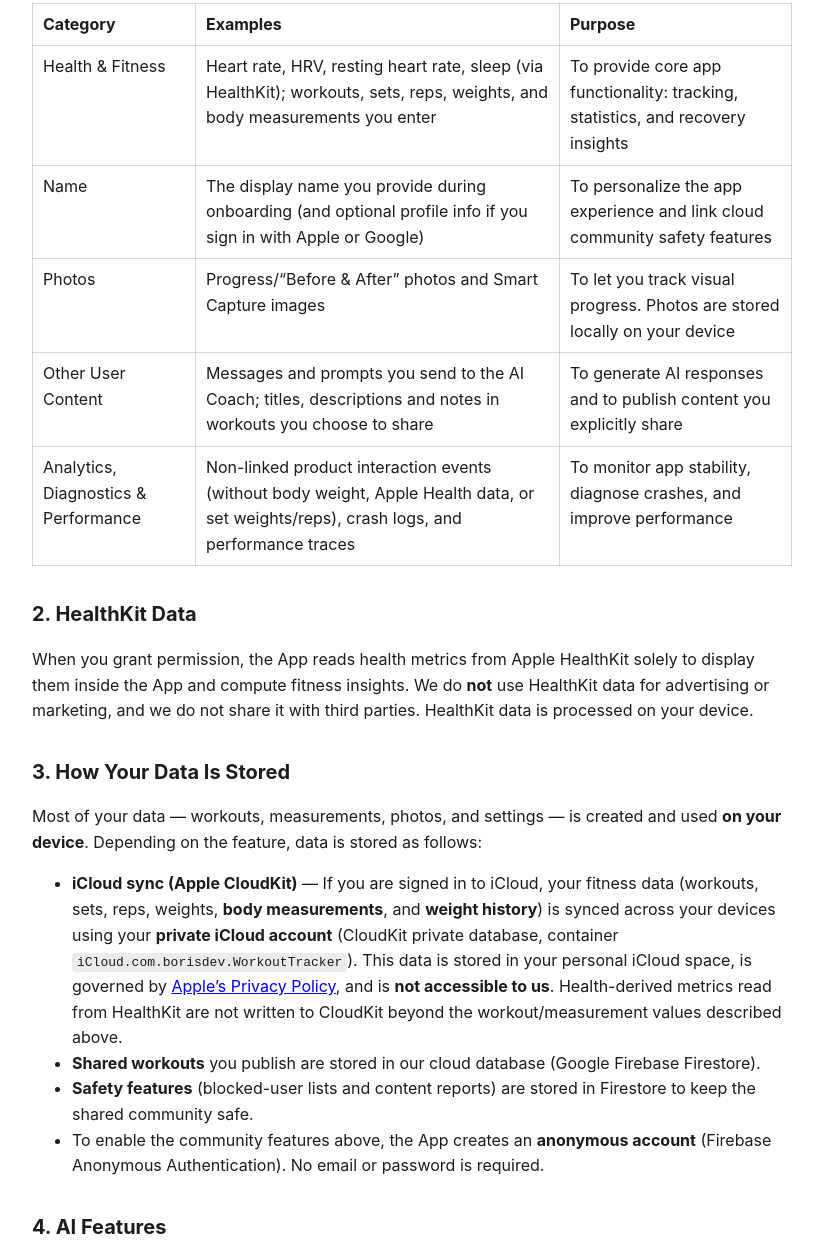
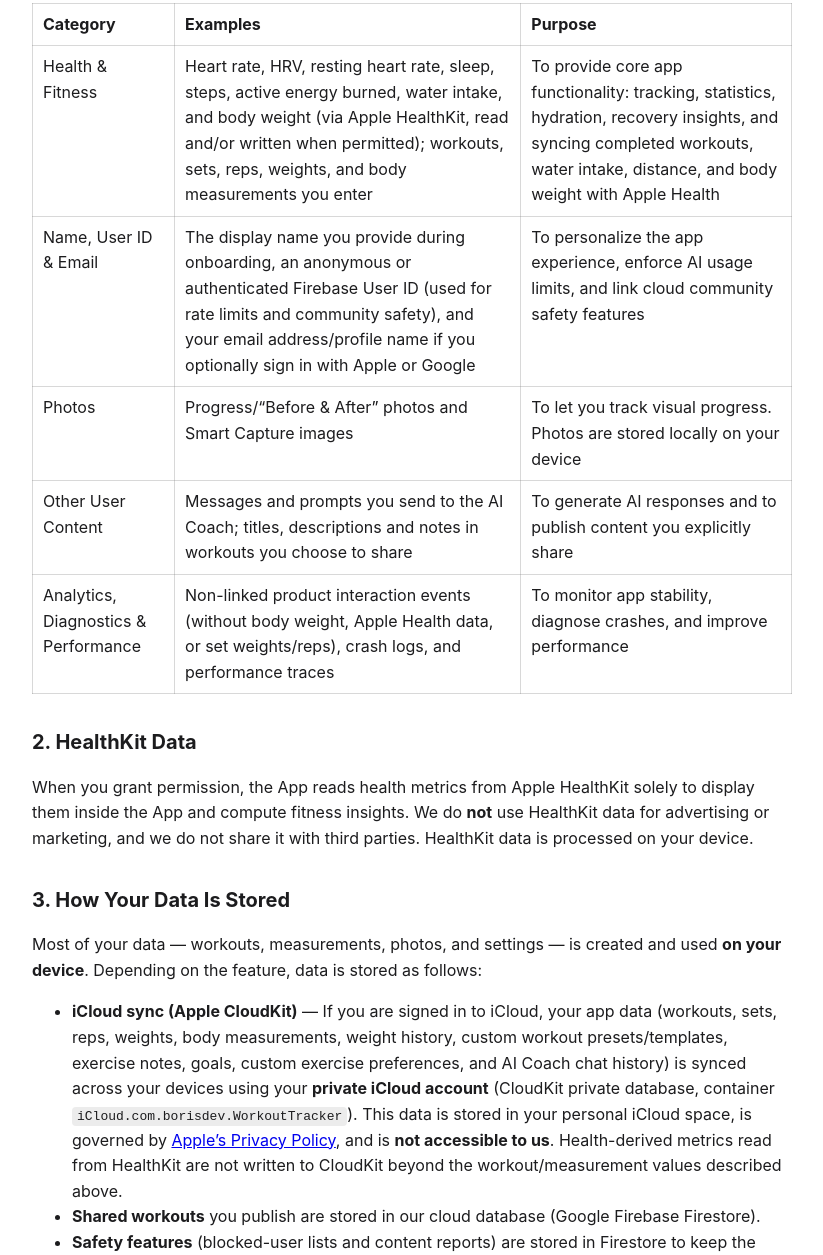
Before and after one commit to Borisserz/workouttracker-privacy, a plain HTML site: page index.html in a window 1280 px wide. Shown: the part 328-1583 px from the top of the page, without its empty margins (228-1051 px from the left). Drawn offline with Linux system fonts and the light colour scheme.

Commit message:
docs(privacy): align AI Workout policy with App Store Privacy Details and HealthKit/CloudKit audit

```diff
--- a/index.html
+++ b/index.html
@@ -25,7 +25,7 @@ th, td { border: 1px solid rgba(127,127,127,0.3); padding: 8px 10px; text-align:
 </head>
 <body>
 <h1>Privacy Policy — AI Workout</h1>
-<p class="muted">Last updated: 17 November 2026</p>
+<p class="muted">Last updated: 18 November 2026</p>
 
 <p>
 This Privacy Policy explains how AI Workout (listed on the App Store as “AI Workout Coach &amp; Gym Tracker”, “the App”, “we”, “us”),
@@ -39,14 +39,13 @@ App you agree to the practices described below.
 <tr><th>Category</th><th>Examples</th><th>Purpose</th></tr>
 <tr>
 <td>Health &amp; Fitness</td>
-<td>Heart rate, HRV, resting heart rate, sleep (via HealthKit); workouts,
-sets, reps, weights, and body measurements you enter</td>
-<td>To provide core app functionality: tracking, statistics, and recovery insights</td>
+<td>Heart rate, HRV, resting heart rate, sleep, steps, active energy burned, water intake, and body weight (via Apple HealthKit, read and/or written when permitted); workouts, sets, reps, weights, and body measurements you enter</td>
+<td>To provide core app functionality: tracking, statistics, hydration, recovery insights, and syncing completed workouts, water intake, distance, and body weight with Apple Health</td>
 </tr>
 <tr>
-<td>Name</td>
-<td>The display name you provide during onboarding (and optional profile info if you sign in with Apple or Google)</td>
-<td>To personalize the app experience and link cloud community safety features</td>
+<td>Name, User ID &amp; Email</td>
+<td>The display name you provide during onboarding, an anonymous or authenticated Firebase User ID (used for rate limits and community safety), and your email address/profile name if you optionally sign in with Apple or Google</td>
+<td>To personalize the app experience, enforce AI usage limits, and link cloud community safety features</td>
 </tr>
 <tr>
 <td>Photos</td>
@@ -82,8 +81,9 @@ do not share it with third parties. HealthKit data is processed on your device.
 <ul>
   <li>
     <strong>iCloud sync (Apple CloudKit)</strong> — If you are signed in to iCloud, your
-    fitness data (workouts, sets, reps, weights, <strong>body measurements</strong>, and
-    <strong>weight history</strong>) is synced across your devices using your
+    app data (workouts, sets, reps, weights, body measurements, weight history,
+    custom workout presets/templates, exercise notes, goals, custom exercise
+    preferences, and AI Coach chat history) is synced across your devices using your
     <strong>private iCloud account</strong> (CloudKit private database, container
     <code>iCloud.com.borisdev.WorkoutTracker</code>). This data is stored in your personal
     iCloud space, is governed by
@@ -97,7 +97,7 @@ do not share it with third parties. HealthKit data is processed on your device.
 </ul>
 <h2>4. AI Features</h2>
 <p>
-When you use AI Coach or AI generation features (after accepting the in-app AI consent notice), the prompts and non-sensitive training context you submit (body weight and Apple Health data are never sent) are transmitted over HTTPS to our backend (Google Cloud Functions) and routed via OpenRouter to third-party AI language models to generate a response. When you publish a shared workout, its title, description, and exercise notes are also screened by automated AI moderation via OpenRouter. Requests are protected by Firebase App Check and per-account rate limits. Please avoid submitting sensitive personal information in AI prompts.
+When you use AI Coach or AI generation features (after accepting the in-app AI consent notice), the prompts and non-sensitive training context you submit (such as optional display name, experience level, training streak, fatigued muscle groups, and recent PRs — body weight and Apple Health data are never sent) are transmitted over HTTPS to our backend (Google Cloud Functions) and routed via OpenRouter to third-party AI language models to generate a response. When you publish a shared workout, its title, description, and exercise notes are also screened by automated AI moderation via OpenRouter. Requests are protected by Firebase App Check and per-account rate limits. Please avoid submitting sensitive personal information in AI prompts.
 </p>
 
 <h2>5. Third-Party Services</h2>
```
